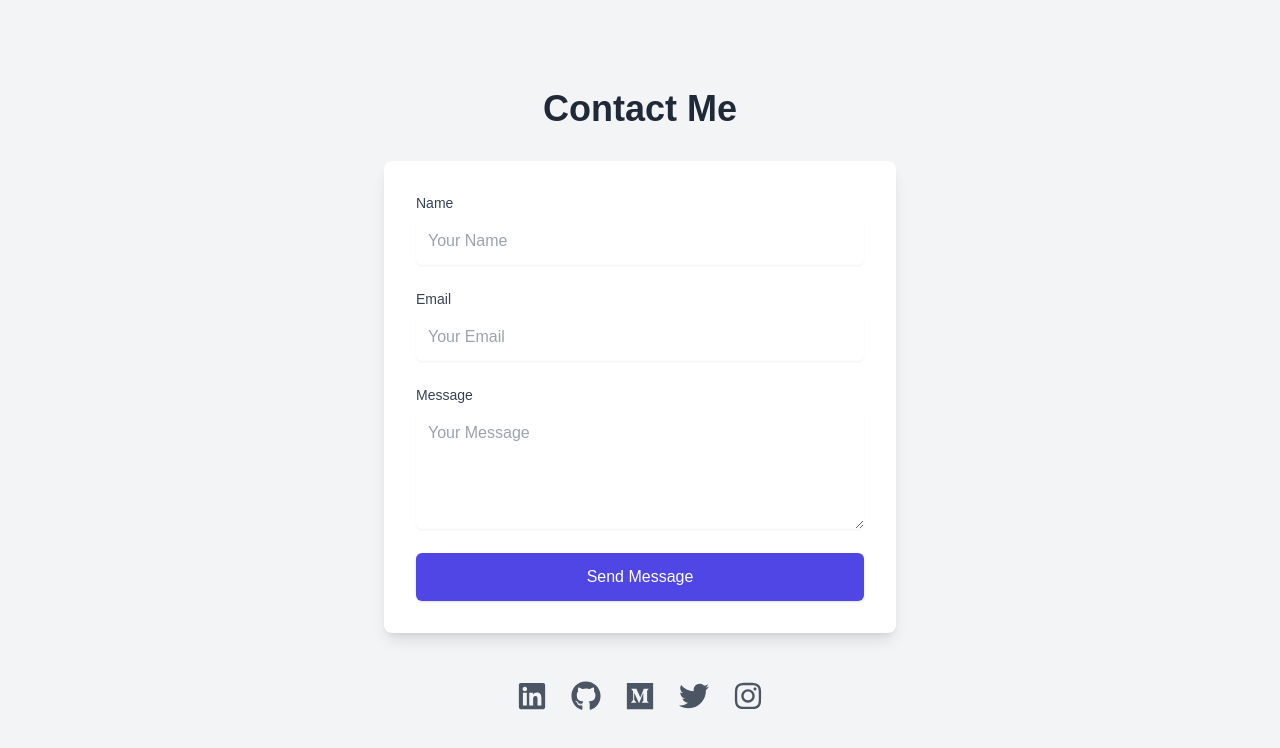
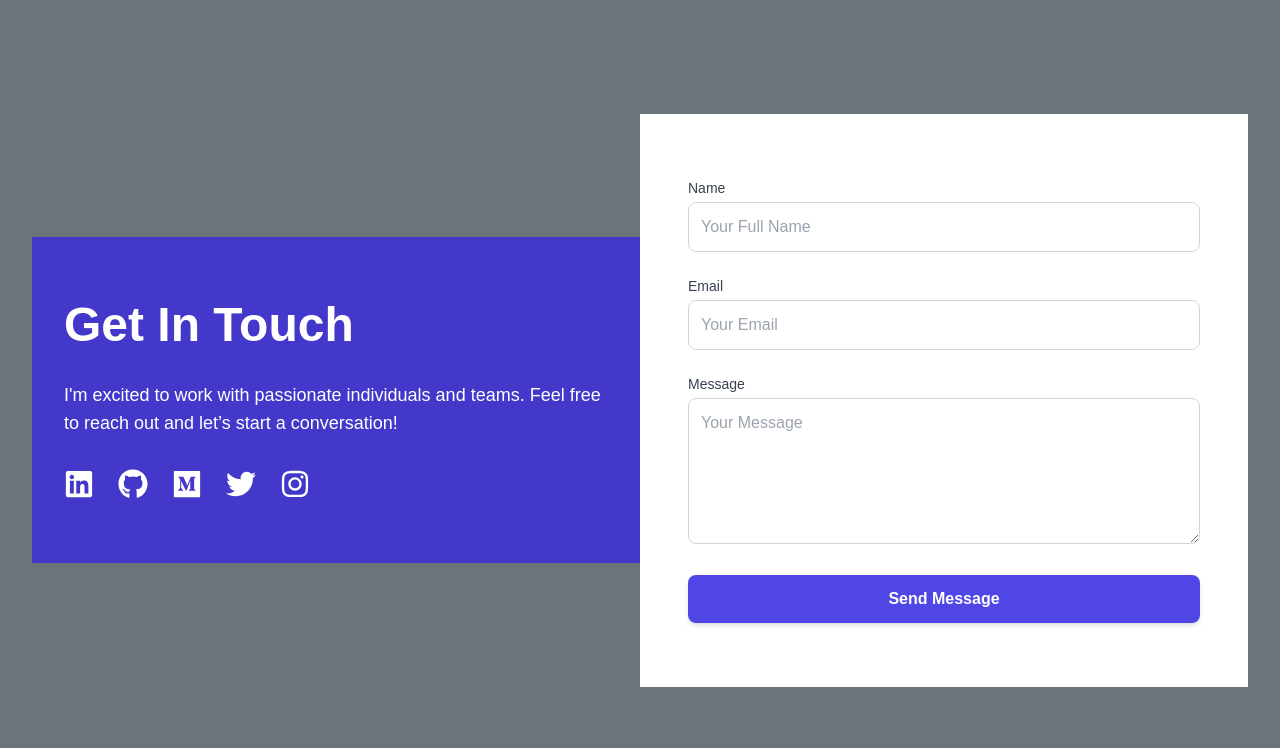
Before and after one commit to DharshanSR/Personal-Portfolio, a Next.js app: page /contact-me in a window 1280 px wide. Shown: the top 748 px of the page. Built offline with nearby package versions, Linux system fonts and the light colour scheme.

Commit message:
change the ui styles

```diff
--- a/src/app/contact-me/page.tsx
+++ b/src/app/contact-me/page.tsx
@@ -4,15 +4,37 @@ import { FaLinkedin, FaGithub, FaTwitter, FaInstagram, FaMedium } from "react-ic
 
 const ContactMe = () => {
     return (
-        <section className="min-h-screen flex flex-col items-center justify-center bg-gray-100 text-gray-800 py-12 px-6">
-            <h2 className="text-4xl font-bold mb-8 text-center">Contact Me</h2>
+        <section id="contact-me" className="container min-h-screen flex flex-col lg:flex-row items-center bg-[#6B7579] text-white">
+            {/* Left Side: Image/Intro Section */}
+            <div className="lg:w-1/2 flex items-center justify-center bg-indigo-700 py-16 px-8">
+                <div className="space-y-8 text-center lg:text-left">
+                    <h2 className="text-5xl font-bold">Get In Touch</h2>
+                    <p className="text-lg">
+                        I'm excited to work with passionate individuals and teams. Feel free to reach out and let’s start a conversation!
+                    </p>
+                    <div className="mt-6 space-x-6 text-3xl flex justify-center lg:justify-start">
+                        <a href="https://www.linkedin.com/in/your-profile" target="_blank" rel="noopener noreferrer" className="hover:text-gray-300">
+                            <FaLinkedin />
+                        </a>
+                        <a href="https://github.com/your-profile" target="_blank" rel="noopener noreferrer" className="hover:text-gray-300">
+                            <FaGithub />
+                        </a>
+                        <a href="https://medium.com/@your-profile" target="_blank" rel="noopener noreferrer" className="hover:text-gray-300">
+                            <FaMedium />
+                        </a>
+                        <a href="https://twitter.com/your-profile" target="_blank" rel="noopener noreferrer" className="hover:text-gray-300">
+                            <FaTwitter />
+                        </a>
+                        <a href="https://www.instagram.com/your-profile" target="_blank" rel="noopener noreferrer" className="hover:text-gray-300">
+                            <FaInstagram />
+                        </a>
+                    </div>
+                </div>
+            </div>
 
-            {/* Contact Form */}
-            <form
-                className="w-full max-w-lg bg-white shadow-lg rounded-lg p-8 space-y-6"
-                action="#"
-                method="POST"
-            >
+            {/* Right Side: Contact Form Section */}
+            <div className="lg:w-1/2 bg-white py-16 px-8 flex items-center justify-center">
+                <form className="w-full max-w-lg space-y-6" action="#" method="POST">
                     <div>
                         <label htmlFor="name" className="block text-sm font-medium text-gray-700">
                             Name
@@ -21,8 +43,8 @@ const ContactMe = () => {
                             type="text"
                             id="name"
                             name="name"
-                        className="mt-1 block w-full border-gray-300 rounded-md shadow-sm p-3 focus:ring-indigo-500 focus:border-indigo-500"
-                        placeholder="Your Name"
+                            className="mt-1 w-full border border-gray-300 rounded-lg p-3 focus:ring-2 focus:ring-indigo-500 focus:border-indigo-500"
+                            placeholder="Your Full Name"
                             required
                         />
                     </div>
@@ -35,7 +57,7 @@ const ContactMe = () => {
                             type="email"
                             id="email"
                             name="email"
-                        className="mt-1 block w-full border-gray-300 rounded-md shadow-sm p-3 focus:ring-indigo-500 focus:border-indigo-500"
+                            className="mt-1 w-full border border-gray-300 rounded-lg p-3 focus:ring-2 focus:ring-indigo-500 focus:border-indigo-500"
                             placeholder="Your Email"
                             required
                         />
@@ -48,8 +70,8 @@ const ContactMe = () => {
                         <textarea
                             id="message"
                             name="message"
-                        rows={4}
-                        className="mt-1 block w-full border-gray-300 rounded-md shadow-sm p-3 focus:ring-indigo-500 focus:border-indigo-500"
+                            rows={5}
+                            className="mt-1 w-full border border-gray-300 rounded-lg p-3 focus:ring-2 focus:ring-indigo-500 focus:border-indigo-500"
                             placeholder="Your Message"
                             required
                         ></textarea>
@@ -57,29 +79,11 @@ const ContactMe = () => {
 
                     <button
                         type="submit"
-                    className="w-full bg-indigo-600 text-white py-3 rounded-md shadow hover:bg-indigo-500 transition duration-300"
+                        className="w-full py-3 bg-indigo-600 text-white font-semibold rounded-lg shadow-md hover:bg-indigo-500 transition-all duration-300"
                     >
                         Send Message
                     </button>
                 </form>
-
-            {/* Social Media Links */}
-            <div className="mt-12 flex space-x-6 text-3xl text-gray-600">
-                <a href="https://www.linkedin.com/in/your-profile" target="_blank" rel="noopener noreferrer" className="hover:text-indigo-600">
-                    <FaLinkedin />
-                </a>
-                <a href="https://github.com/your-profile" target="_blank" rel="noopener noreferrer" className="hover:text-indigo-600">
-                    <FaGithub />
-                </a>
-                <a href="https://medium.com/@your-profile" target="_blank" rel="noopener noreferrer" className="hover:text-indigo-600">
-                    <FaMedium />
-                </a>
-                <a href="https://twitter.com/your-profile" target="_blank" rel="noopener noreferrer" className="hover:text-indigo-600">
-                    <FaTwitter />
-                </a>
-                <a href="https://www.instagram.com/your-profile" target="_blank" rel="noopener noreferrer" className="hover:text-indigo-600">
-                    <FaInstagram />
-                </a>
             </div>
         </section>
     );
```
Lines whose indentation alone changed are shown as unchanged.
